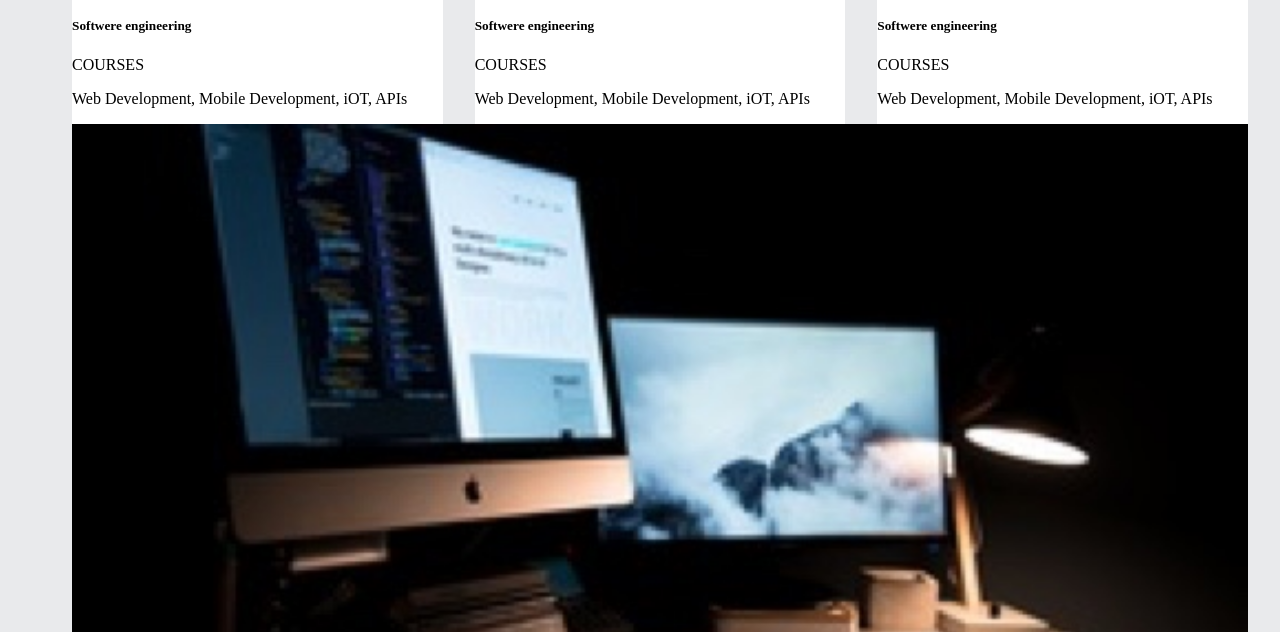
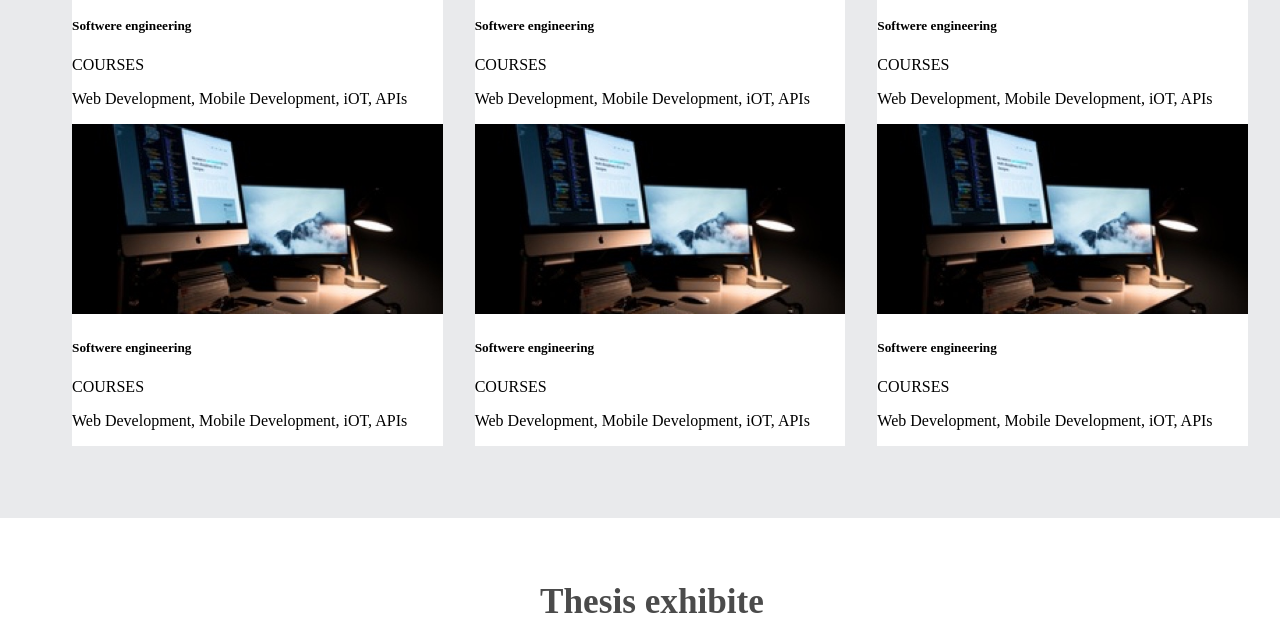
Before and after one commit to khajornphop9/Assessment-Colmar-Academy, a plain HTML site: page index.html in a window 1280 px wide. Shown: the part 1680-2312 px from the top of the page. Drawn offline with Linux system fonts and the light colour scheme.

Commit message:
update start learning v2

```diff
--- a/style.css
+++ b/style.css
@@ -170,6 +170,13 @@ h1, h2, h3, h4 {
 
 }
 
+.start-learing-course-row-2 {
+    display: flex;
+    justify-content: space-between;
+    gap: 32px;
+
+}
+
 .start-learing-course-set {
     background-color: white;
 }
```
